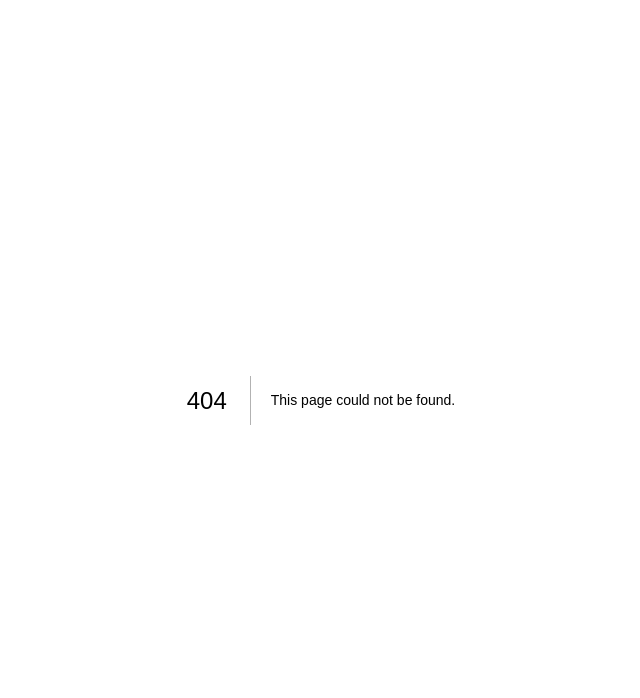
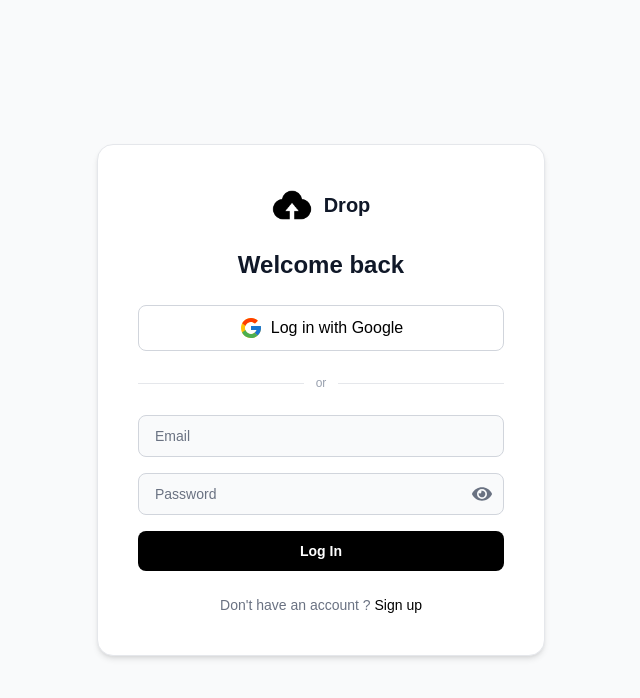
Before and after one commit to Gazi2050/Drop, a Next.js app: page /login in a window 1280 px wide. Before the commit this address had no page. Shown: the top 698 px of the page, without its empty margins (319-959 px from the left). Built offline with nearby package versions, Linux system fonts and the light colour scheme.

Commit message:
ui:add authForm

```diff
--- a/package.json
+++ b/package.json
@@ -13,6 +13,7 @@
     "pg": "^8.16.0",
     "react": "^19.0.0",
     "react-dom": "^19.0.0",
+    "react-hook-form": "^7.56.4",
     "react-icons": "^5.5.0"
   },
   "devDependencies": {
--- /dev/null
+++ b/src/app/login/page.tsx
@@ -0,0 +1,8 @@
+import AuthForm from '@/components/AuthForm';
+const page = () => {
+    return (
+        <AuthForm type='login' />
+    );
+};
+
+export default page;
--- /dev/null
+++ b/src/app/signup/page.tsx
@@ -0,0 +1,9 @@
+import AuthForm from '@/components/AuthForm';
+
+const page = () => {
+    return (
+        <AuthForm type='signup' />
+    );
+};
+
+export default page;
--- /dev/null
+++ b/src/components/AuthForm.tsx
@@ -0,0 +1,152 @@
+'use client';
+
+import { useState } from 'react';
+import { useForm } from 'react-hook-form';
+import { FcGoogle } from 'react-icons/fc';
+import { FaEye, FaEyeSlash } from 'react-icons/fa';
+import Image from 'next/image';
+import Link from 'next/link';
+import { AuthFormProps, FormValues } from '@/constants/type';
+import PasswordErrors from './PasswordErrors';
+
+const AuthForm: React.FC<AuthFormProps> = ({ type }) => {
+    const isLogin = type === 'login';
+    const [showPassword, setShowPassword] = useState(false);
+    const [isLoading, setIsLoading] = useState(false);
+
+    const {
+        register,
+        handleSubmit,
+        formState: { errors },
+    } = useForm<FormValues>();
+
+    const onSubmit = async (data: FormValues) => {
+        setIsLoading(true);
+        try {
+            await new Promise((resolve) => setTimeout(resolve, 2000));
+            console.log(data);
+        } finally {
+            setIsLoading(false);
+        }
+    };
+
+    return (
+        <div className="min-h-screen flex items-center justify-center bg-gray-50 px-4 py-12">
+            <div className="w-full max-w-md bg-white border border-gray-200 rounded-2xl shadow-md p-8 sm:p-10 transition-all">
+                {/* Logo */}
+                <Link href="/" className="flex justify-center items-center space-x-3 mb-6">
+                    <Image src="/logo.png" alt="Drop Logo" width={40} height={40} />
+                    <span className="text-xl font-bold text-gray-900 select-none">Drop</span>
+                </Link>
+
+                {/* Heading */}
+                <h2 className="text-2xl font-bold text-center text-gray-900 mb-6">
+                    {isLogin ? 'Welcome back' : 'Create an account'}
+                </h2>
+
+                {/* Google Button */}
+                <button
+                    type="button"
+                    className="w-full flex items-center justify-center gap-2 text-[16px] font-medium border border-gray-300 rounded-lg py-2.5 bg-white hover:bg-gray-100 hover:shadow transition active:scale-[0.98] cursor-pointer"
+                >
+                    <FcGoogle className="w-6 h-6" />
+                    {isLogin ? 'Log in with Google' : 'Sign up with Google'}
+                </button>
+
+                {/* Divider */}
+                <div className="flex items-center gap-3 text-xs text-gray-400 my-6">
+                    <hr className="flex-1 border-gray-200" />
+                    or
+                    <hr className="flex-1 border-gray-200" />
+                </div>
+
+                {/* Form */}
+                <form onSubmit={handleSubmit(onSubmit)} className="space-y-4">
+                    {/* Email */}
+                    <div>
+                        <input
+                            type="email"
+                            placeholder="Email"
+                            {...register('email', { required: 'Email is required' })}
+                            className={`w-full px-4 py-2.5 border ${errors.email ? 'border-red-500' : 'border-gray-300'
+                                } rounded-lg text-sm bg-gray-50 placeholder-gray-500 focus:outline-none focus:ring-2 focus:ring-black/80 transition`}
+                        />
+                        {errors.email && (
+                            <p className="text-xs text-red-500 mt-1">{errors.email.message}</p>
+                        )}
+                    </div>
+
+                    {/* Password */}
+                    <div>
+                        <div className="relative">
+                            <input
+                                type={showPassword ? 'text' : 'password'}
+                                placeholder="Password"
+                                {...register('password', {
+                                    required: 'Password is required',
+                                    validate: (value) => {
+                                        const errs = [];
+                                        if (value.length < 8)
+                                            errs.push('Password must be at least 8 characters');
+                                        if (!/[A-Za-z]/.test(value))
+                                            errs.push('Password must contain at least one letter');
+                                        if (!/\d/.test(value))
+                                            errs.push('Password must contain at least one number');
+                                        return errs.length > 0 ? errs.join(', ') : true;
+                                    },
+                                })}
+                                className={`w-full px-4 py-2.5 pr-10 border ${errors.password ? 'border-red-500' : 'border-gray-300'
+                                    } rounded-lg text-sm bg-gray-50 placeholder-gray-500 focus:outline-none focus:ring-2 focus:ring-black/80 transition`}
+                            />
+                            <button
+                                type="button"
+                                onClick={() => setShowPassword(!showPassword)}
+                                className="absolute inset-y-0 right-3 flex items-center text-gray-500 hover:text-black"
+                                tabIndex={-1}
+                                aria-label="Toggle password visibility"
+                            >
+                                {showPassword ? (
+                                    <FaEyeSlash className="w-5 h-5" />
+                                ) : (
+                                    <FaEye className="w-5 h-5" />
+                                )}
+                            </button>
+                        </div>
+                        <PasswordErrors error={errors.password} />
+                    </div>
+
+                    {/* Submit */}
+                    <button
+                        type="submit"
+                        disabled={isLoading}
+                        className={`w-full py-2.5 text-sm font-semibold rounded-lg transition active:scale-[0.98] cursor-pointer ${isLoading
+                            ? 'bg-gray-700 cursor-not-allowed text-gray-300'
+                            : 'bg-black text-white hover:bg-gray-900 hover:shadow-md'
+                            }`}
+                    >
+                        {isLoading
+                            ? isLogin
+                                ? 'Logging in...'
+                                : 'Signing up...'
+                            : isLogin
+                                ? 'Log In'
+                                : 'Sign Up'}
+                    </button>
+                </form>
+
+                {/* Switch */}
+                <p className="text-sm text-gray-500 text-center mt-6">
+                    {isLogin ? "Don't have an account ? " : 'Already have an account ? '}
+                    <Link
+                        href={isLogin ? '/signup' : '/login'}
+                        className="text-black font-medium hover:underline underline-offset-2"
+                    >
+                        {isLogin ? 'Sign up' : 'Log in'}
+                    </Link>
+                </p>
+            </div>
+        </div>
+    );
+};
+
+export default AuthForm;
--- /dev/null
+++ b/src/components/PasswordErrors.tsx
@@ -0,0 +1,23 @@
+import { PasswordErrorsProps } from '@/constants/type';
+import React from 'react';
+
+const PasswordErrors: React.FC<PasswordErrorsProps> = ({ error }) => {
+    if (!error) return null;
+
+    // error.message can be string or string[]
+    const messages = error.message?.toString().split(', ') || [];
+
+    if (messages.length === 1) {
+        return <p className="text-xs text-red-500 mt-1">{messages[0]}</p>;
+    }
+
+    return (
+        <ul className="text-xs text-red-500 mt-1 list-disc list-inside space-y-0.5">
+            {messages.map((msg, idx) => (
+                <li key={idx}>{msg}</li>
+            ))}
+        </ul>
+    );
+};
+
+export default PasswordErrors;
--- /dev/null
+++ b/src/constants/type.ts
@@ -0,0 +1,14 @@
+import { FieldError } from 'react-hook-form';
+
+export type AuthFormProps = {
+    type: 'login' | 'signup';
+};
+
+export type FormValues = {
+    email: string;
+    password: string;
+};
+
+export type PasswordErrorsProps = {
+    error?: FieldError;
+};
```
Also changed, not shown: 1 other file (tests, documents, lock files or other folders).
